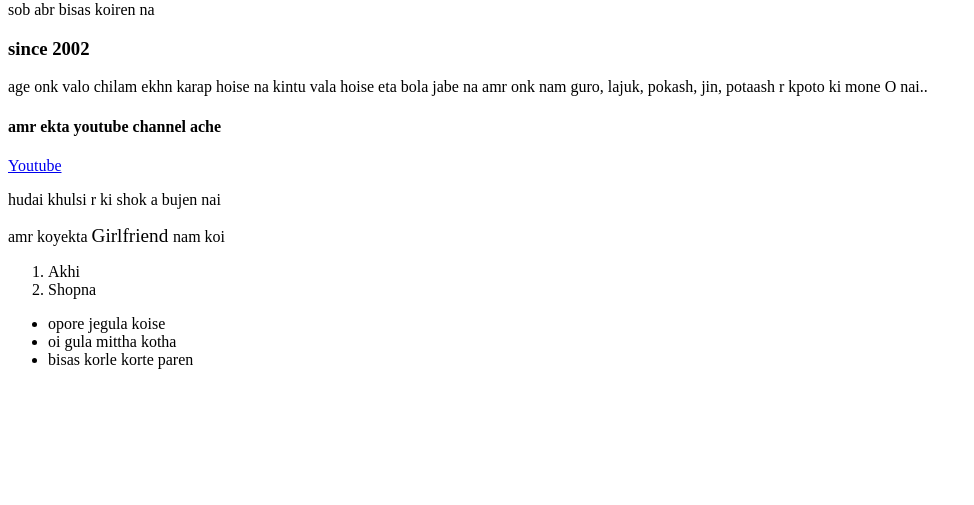
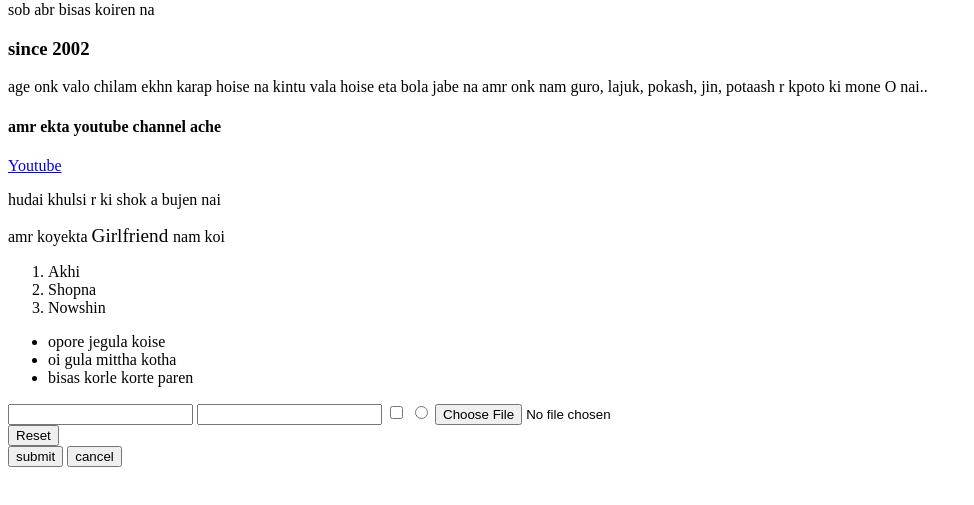
Before and after one commit to piyash29/my_first_website, a plain HTML site: page notun.html in a window 1280 px wide. Shown: the part 79-584 px from the top of the page, without its empty margins (0-974 px from the left). Drawn offline with Linux system fonts and the light colour scheme.

Commit message:
notun.html

```diff
--- a/notun.html
+++ b/notun.html
@@ -19,7 +19,7 @@
         <ol>
             <li>Akhi</li>
             <li>Shopna</li>
-
+            <li>Nowshin</li>
         </ol>
         <ul>
             <li>opore jegula koise </li>
@@ -27,10 +27,15 @@
              <li>bisas korle korte paren</li>
 
         </ul>
-
-
-
-
-
+        <form action="">
+            <input type="email">
+            <input type="password">
+            <input type="checkbox" name="" id="">
+            <input type="radio">
+            <input type="file"><br>
+            <input type="reset" name="" id=""><br>
+            <button>submit</button>
+            <button>cancel</button>
+        </form>
 </body>
 </html>
```
